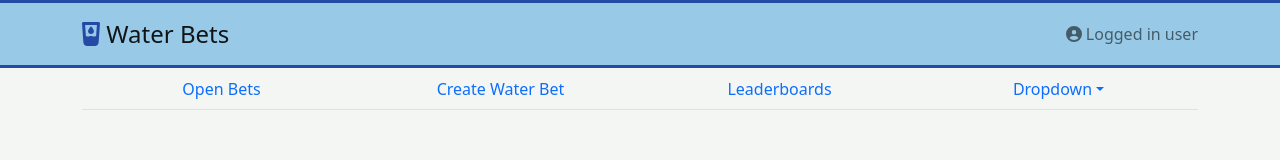
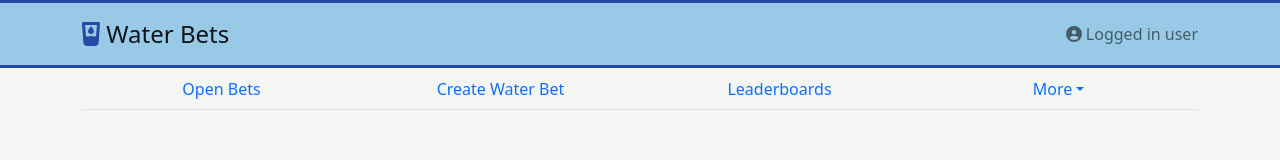
Before and after one commit to bradenborman/water-bets, a React app in the folder water-bets-client/: page /how-to-play in a window 1280 px wide. Shown: the top 160 px of the page. Built offline with nearby package versions, Linux system fonts and the light colour scheme.

Commit message:
fixed display wording

```diff
--- a/water-bets-client/src/components/navbar/loggedInNavbar.tsx
+++ b/water-bets-client/src/components/navbar/loggedInNavbar.tsx
@@ -55,7 +55,7 @@ export const LoggedInNavbar: React.FC<LoggedInNavbarProps> = (
           <Nav.Item>
             <Nav.Link href="/leaderboard">Leaderboards</Nav.Link>
           </Nav.Item>
-          <NavDropdown title="Dropdown" id="nav-dropdown">
+          <NavDropdown title="More" id="nav-dropdown">
             <NavDropdown.Item href="/how-to-play">How to Play</NavDropdown.Item>
             <NavDropdown.Item href="/group-search">
               Group Search
```
